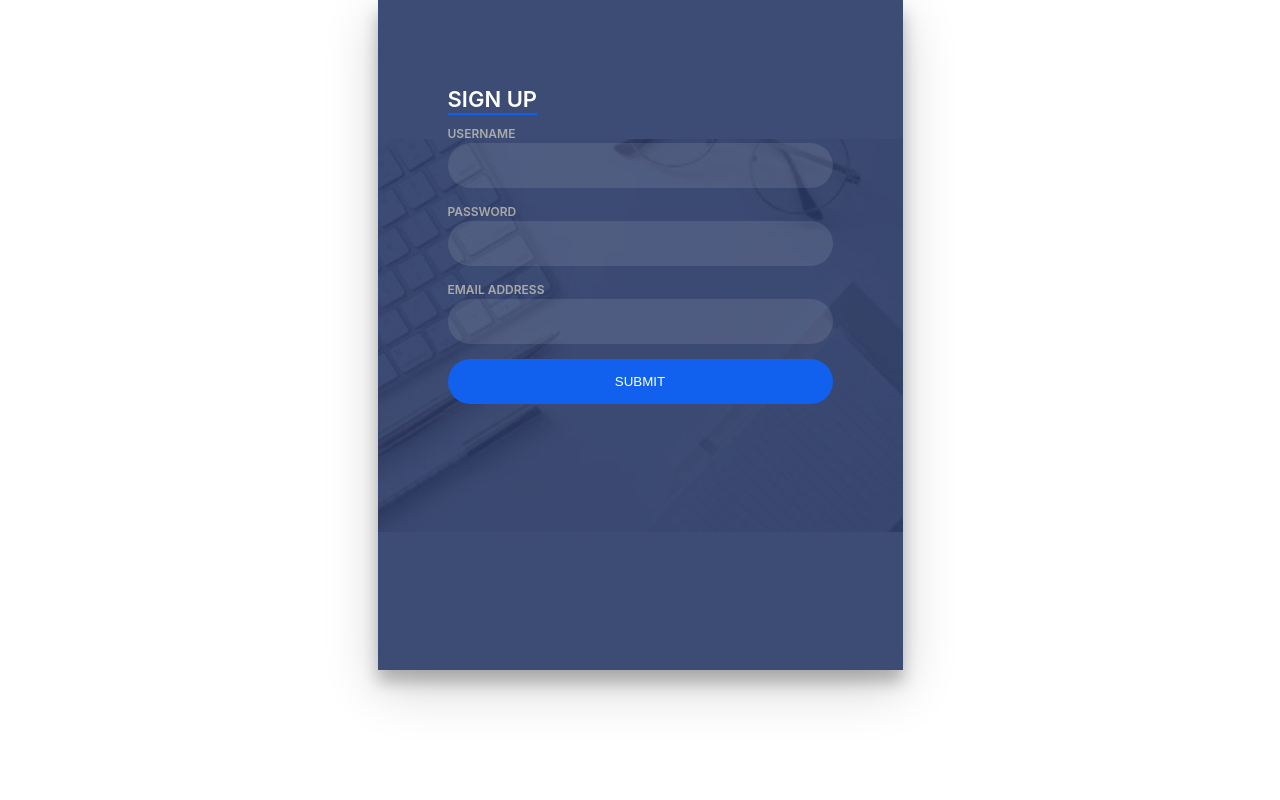
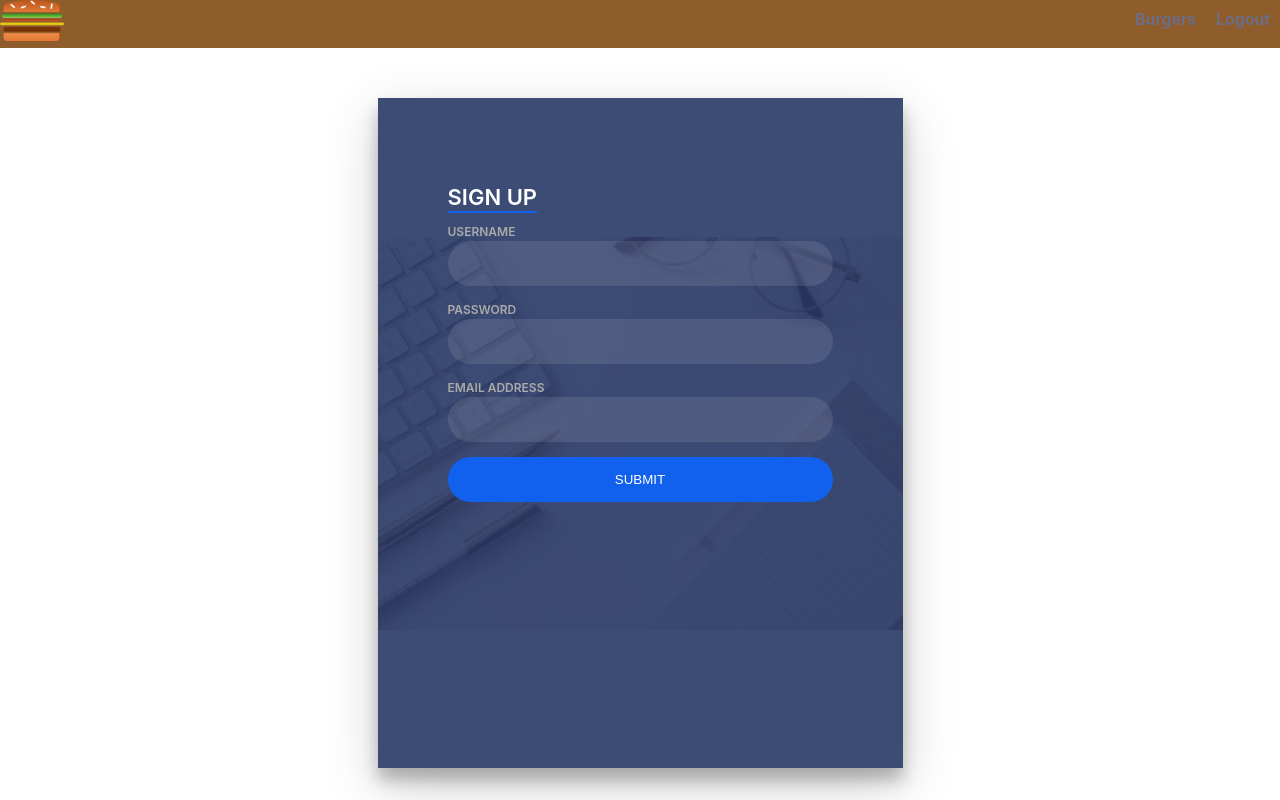
Before and after one commit to m-assad/burger-builder-app, a React (Create React App) app: page /auth in a window 1280 px wide. Built offline with nearby package versions, Linux system fonts and the light colour scheme.

Commit message:
added layout on signup

```diff
--- a/src/components/Authentication/Authentication.js
+++ b/src/components/Authentication/Authentication.js
@@ -1,4 +1,5 @@
 import React, { useState } from 'react';
+import Navbar from '../Navbar';
 import Signup from './Signup';
 
 const Authentication = () =>{
@@ -12,6 +13,7 @@ const usersHandeler=(user)=>{
 
 return (
   <div>
+    <Navbar />
     <div>
       <div className='login-wrap'>
         <div className='login-html'>
```
